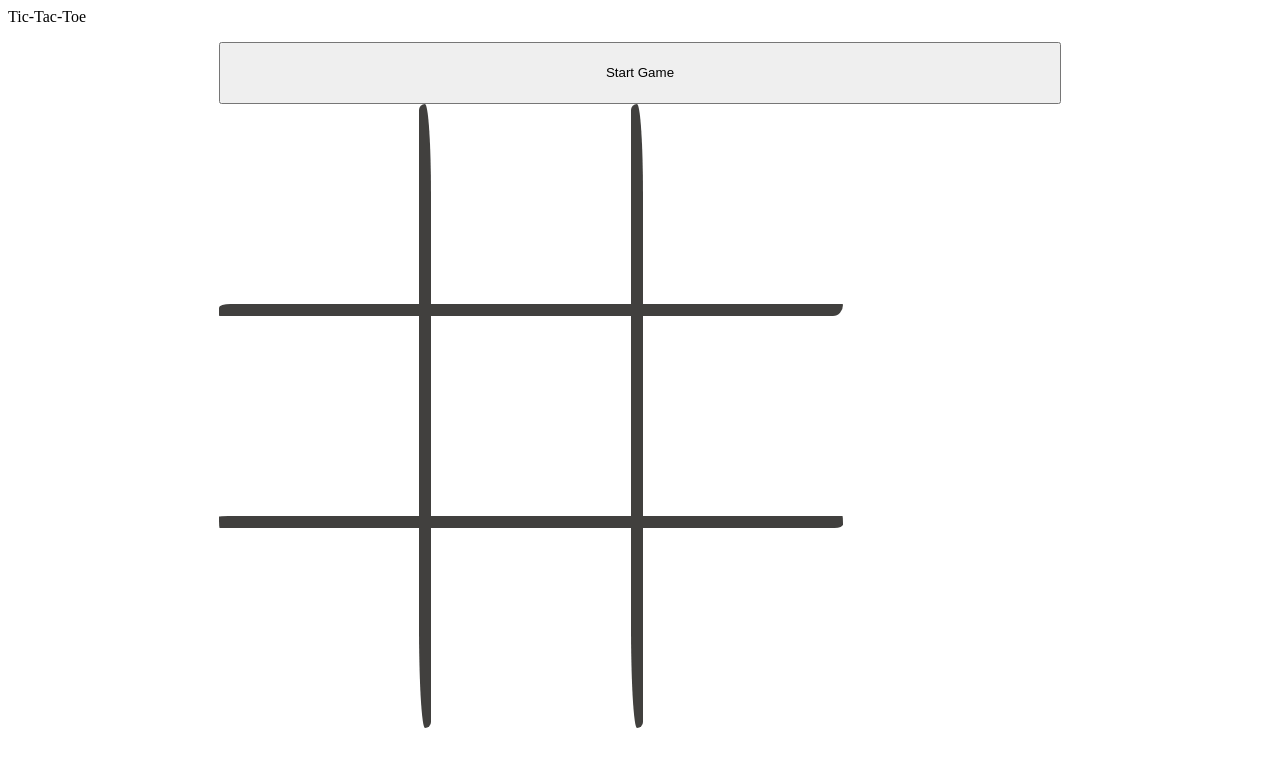
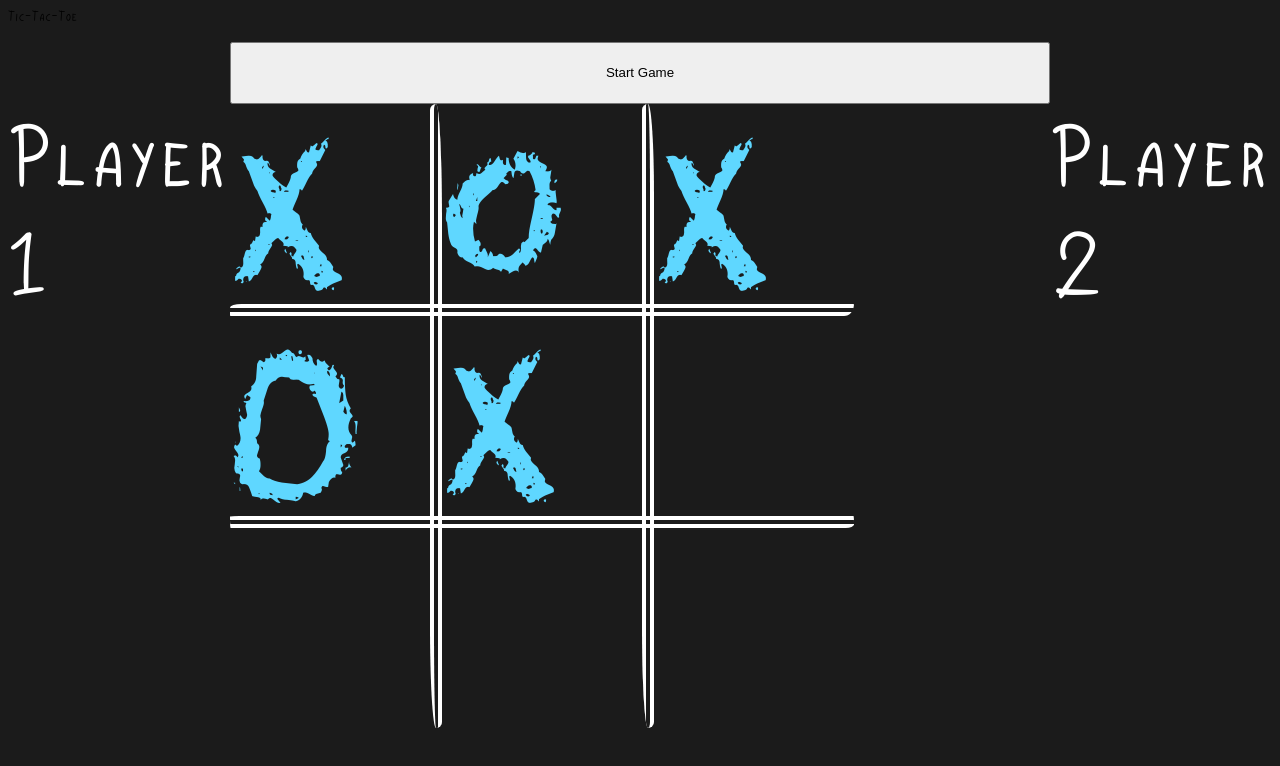
Before and after one commit to FireHeart3198/tic-tac-toe, a plain HTML site: page index.html in a window 1280 px wide. Drawn offline with Linux system fonts and the light colour scheme.

Commit message:
Add fonts

```diff
--- a/index.html
+++ b/index.html
@@ -10,13 +10,13 @@
         <header>Tic-Tac-Toe</header>
         <main>
             <button class="start-button">Start Game</button>
-            <div class="player one"></div>
+            <div class="player one">Player 1</div>
             <div class="game-board">
-                <div class="square" data-square-number="1"></div>
-                <div class="square" data-square-number="2"></div>
-                <div class="square" data-square-number="3"></div>
-                <div class="square" data-square-number="4"></div>
-                <div class="square" data-square-number="5"></div>
+                <div class="square" data-square-number="1">X</div>
+                <div class="square" data-square-number="2">o</div>
+                <div class="square" data-square-number="3">x</div>
+                <div class="square" data-square-number="4">O</div>
+                <div class="square" data-square-number="5">X</div>
                 <div class="square" data-square-number="6"></div>
                 <div class="square" data-square-number="7"></div>
                 <div class="square" data-square-number="8"></div>
@@ -26,7 +26,7 @@
                 <div class="border top"></div>
                 <div class="border bottom"></div>
             </div>
-            <div class="player two"></div>
+            <div class="player two">Player 2</div>
 
         </main>
     </body>
--- a/style.css
+++ b/style.css
@@ -1,3 +1,13 @@
+@font-face {
+    font-family: eraser;
+    src: url(/fonts/EraserRegular-webfont.woff);
+}
+
+@font-face {
+    font-family: addex;
+        src: url(/fonts/AddeX.ttf);
+}
+
 html {
     box-sizing: border-box;
 }
@@ -9,6 +19,8 @@ body {
     display: grid;
     grid-template-rows: 1fr 10fr;
     height: 90vh;
+    background-color: rgba(0, 0, 0, 0.894);
+    font-family: addex, 'Segoe UI', Tahoma, Geneva, Verdana, sans-serif;
 }
 
 main {
@@ -23,13 +35,17 @@ main {
     grid-area: button;
 }
 
+.player {
+    color: white;
+    font-size: 100px;
+}
+
 .player.one {
     grid-area: player1;
 }
 
 .game-board {
     grid-area: gameboard;
-    position: relative;
 }
 
 .player.two {
@@ -42,33 +58,39 @@ main {
     grid-template-rows: 200px 12px 200px 12px 200px;
 }
 
+.square {
+    font-size: 12rem;
+    font-family: eraser, 'Franklin Gothic Medium', 'Arial Narrow', Arial, sans-serif;
+    color: rgb(95, 215, 255);
+}
+
 .border {
     box-sizing: content-box;
 ;}
 
 .border.right {
-    border-right: solid 12px #41403E;
+    border-right: double 12px #ffff;
     border-radius: 15px /15px 225px 15px 255px;
     grid-column: 4;
     grid-row: 1/6;
 }
 
 .border.left {
-    border-left: solid 12px #41403E;
-    border-radius: 15px /15px 225px 15px 255px;
+    border-left: double 12px #ffff;
+    border-radius: 15px /15px 300px 15px 255px;
     grid-column: 2;
     grid-row: 1/6;
 }
 
 .border.top {
-    border-top: solid 12px #41403E;
+    border-top: double 12px #ffff;
     border-radius: 255px 15px 225px 15px/80px 15px 255px;
     grid-row: 2;
     grid-column: 1/6;
 }
 
 .border.bottom {
-    border-bottom: solid 12px #41403E;
+    border-bottom: double 12px #ffff;
     border-radius: 255px 15px 225px 15px/15px 225px 100px 255px;
     grid-row: 4;
     grid-column: 1/6;
```
Also changed, not shown: account-group copy.svg (added), fonts/AddeX.ttf (added), fonts/EraserRegular-webfont.woff (added).
